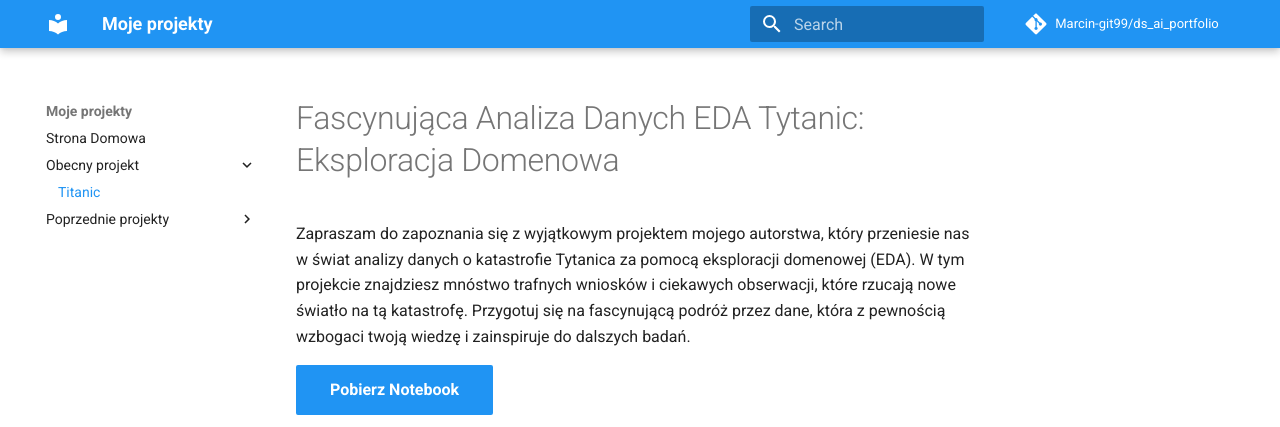
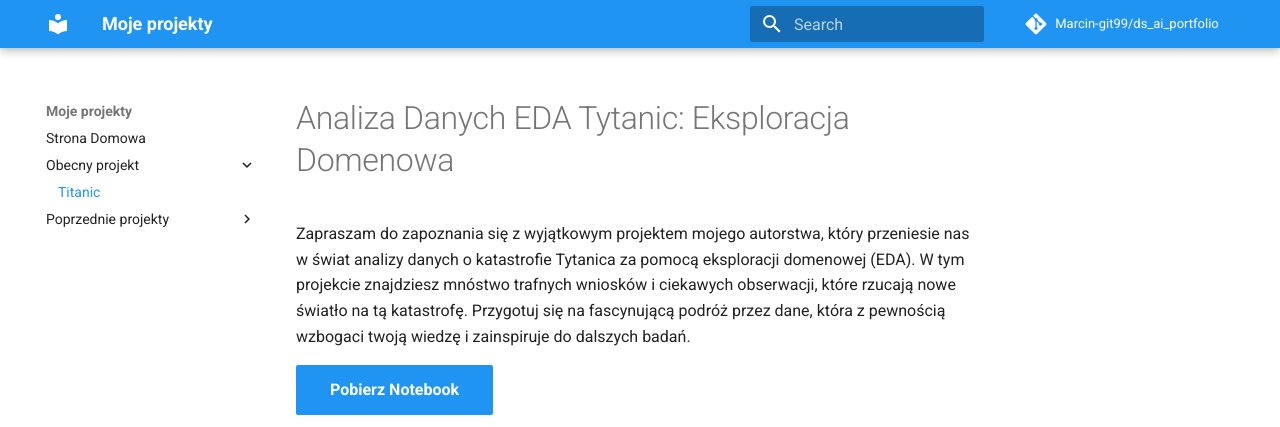
Before and after one commit to Marcin-git99/ds_ai_portfolio, an MkDocs documentation site: the page built from docs/tytanic/index.md, in a window 1280 px wide, cut to the strip 0-427 px from the top of the page. Built offline with MkDocs 1.6.1 and Material for MkDocs 9.7.7, drawn with Linux system fonts in a browser that asks for light colours; comment, search, counter and statistics services are not loaded.

Commit message:
Update tytanic page

```diff
--- a/docs/tytanic/index.md
+++ b/docs/tytanic/index.md
@@ -1,5 +1,5 @@
 
-# Fascynująca Analiza Danych EDA Tytanic: Eksploracja Domenowa
+# Analiza Danych EDA Tytanic: Eksploracja Domenowa
 
 Zapraszam do zapoznania się z wyjątkowym projektem mojego autorstwa, który przeniesie nas w świat analizy danych o katastrofie Tytanica za pomocą eksploracji domenowej (EDA). W tym projekcie znajdziesz mnóstwo trafnych wniosków i ciekawych obserwacji, które rzucają nowe światło na tą katastrofę. Przygotuj się na fascynującą podróż przez dane, która z pewnością wzbogaci twoją wiedzę i zainspiruje do dalszych badań.
 
```
